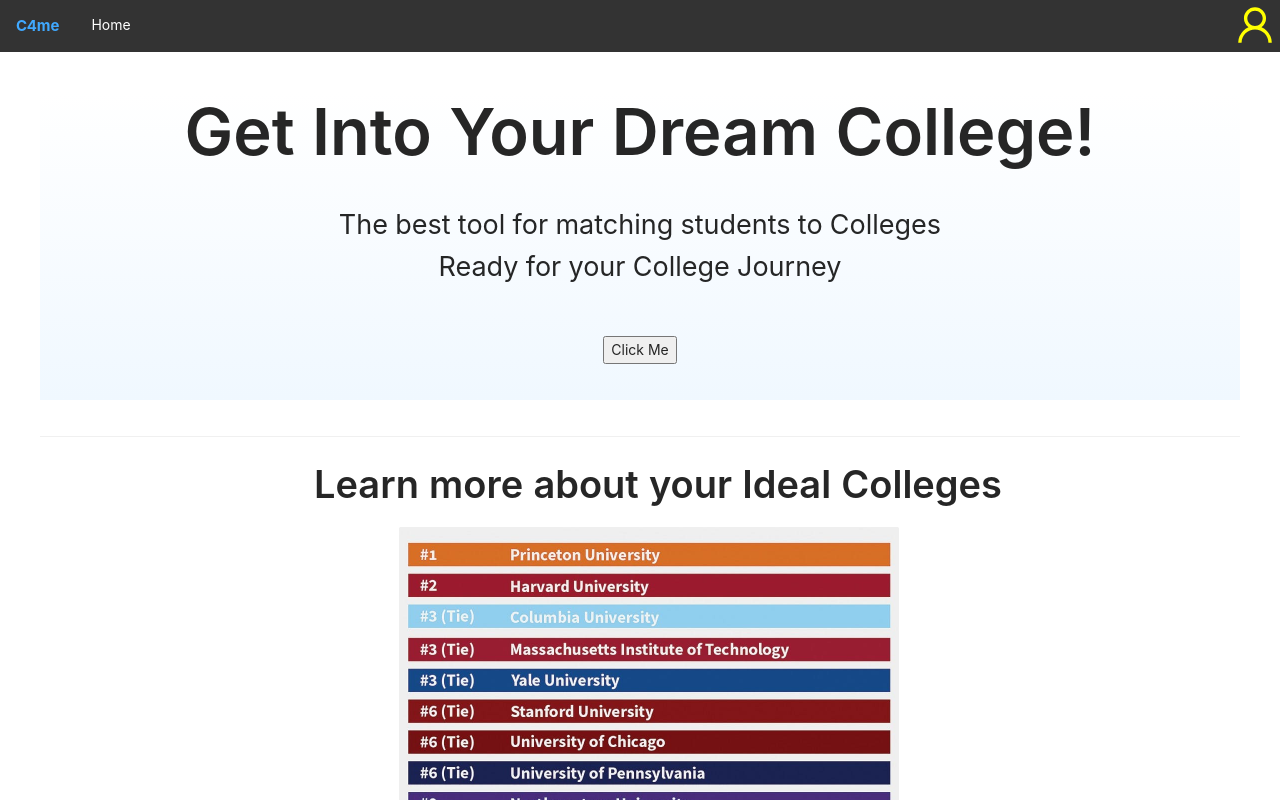
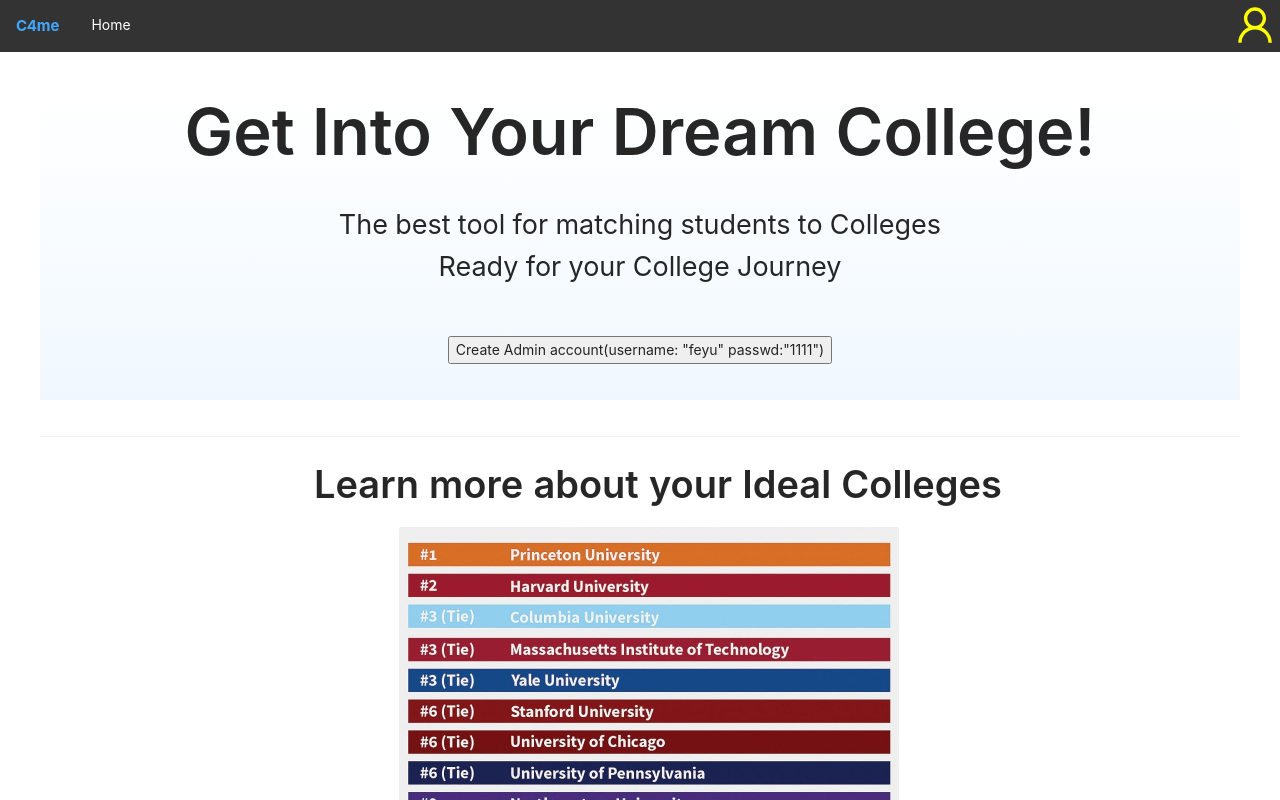
Before and after one commit to fenghsi/College4me, a React (Create React App) app in the folder my-app/: page / in a window 1280 px wide. Shown: the top 800 px of the page. Built offline with nearby package versions, Linux system fonts and the light colour scheme; no server answers.

Commit message:
admin button

```diff
--- a/my-app/src/components/Home.js
+++ b/my-app/src/components/Home.js
@@ -45,7 +45,7 @@ function Home(props) {
                     <Paragraph id ="Title_para">The best tool for matching students to Colleges  <br /> Ready for your College Journey</Paragraph>
                     <div className="even">
                         <form onSubmit={handletest}>
-                                <button className="btn btn-outline-dark text-uppercase mt-4" type="submit">Click Me</button>
+                                <button className="btn btn-outline-dark text-uppercase mt-4" type="submit">Create Admin account(username: "feyu" passwd:"1111")</button>
                         </form>
                         <p>{testmsg}</p>
                         <br></br>
```
Also changed, not shown: 1 other file (tests, documents, lock files or other folders).
